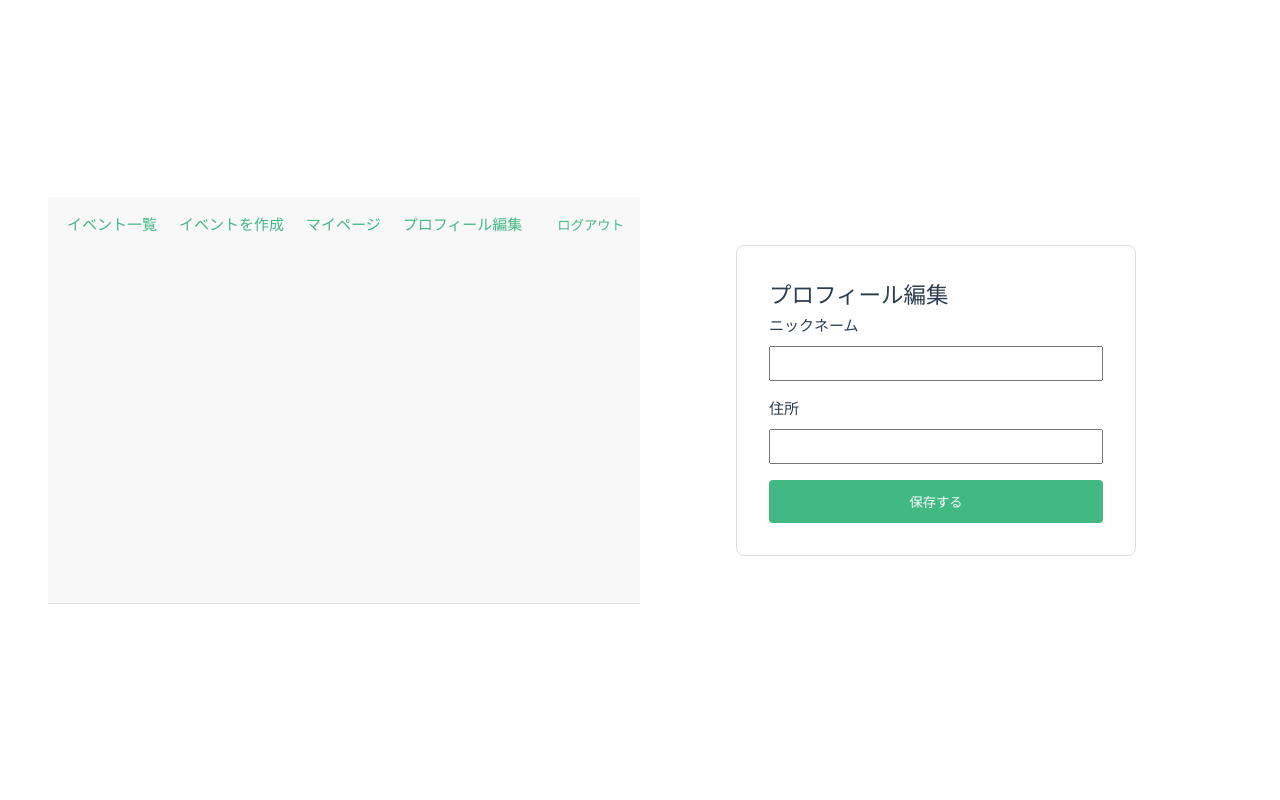
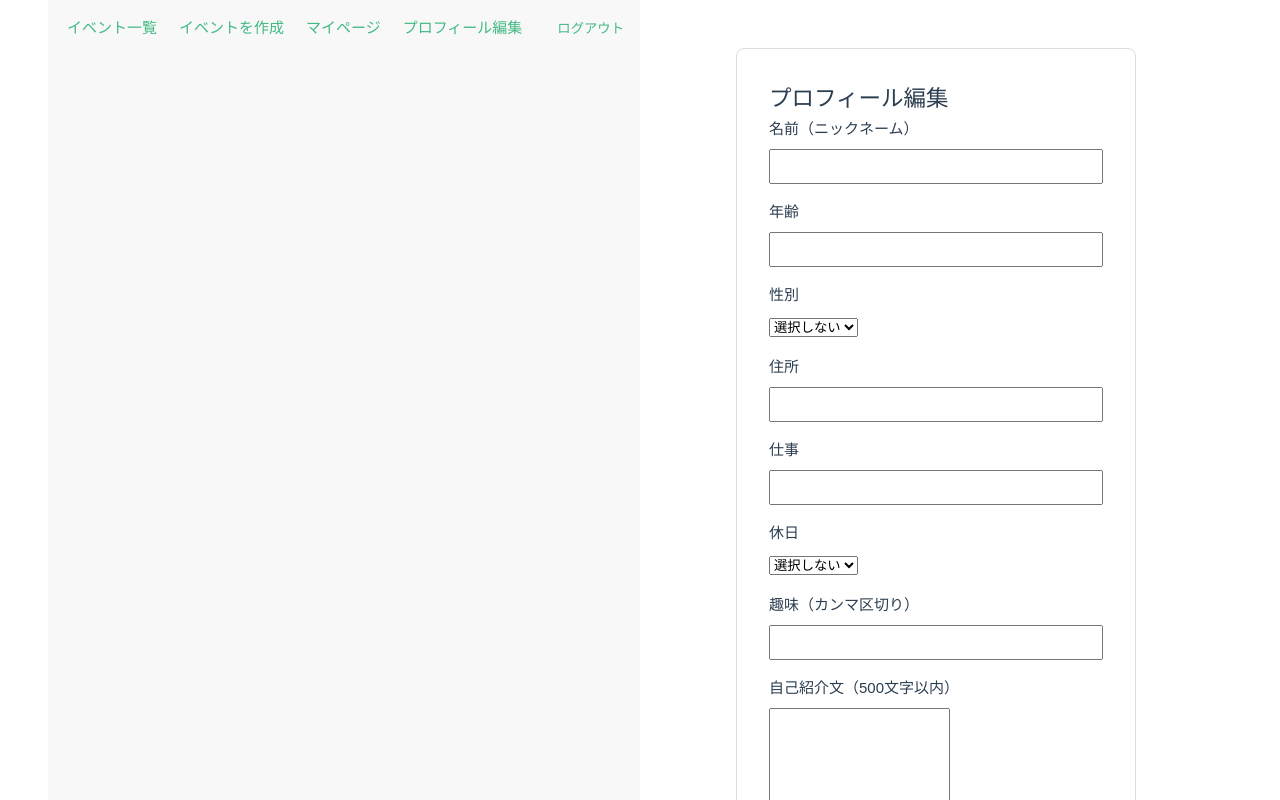
Before and after one commit to calme-calma/neighbor-link, a Vue app: page /profile in a window 1280 px wide. Shown: the top 800 px of the page. Built offline with nearby package versions, Linux system fonts and the light colour scheme; no server answers; the database is empty; sample sign-in values are in the browser's storage.

Commit message:
feat: implement rich user profile functionality

```diff
--- a/src/components/EventDetail.vue
+++ b/src/components/EventDetail.vue
@@ -2,34 +2,60 @@
 <script setup>
 import { ref, onMounted } from 'vue';
 import { useRoute } from 'vue-router';
-import { db } from '../firebase';
-import { doc, getDoc, collection, addDoc, serverTimestamp } from 'firebase/firestore';
+import { db } from '../firebase'; // authのインポートは不要なので削除
+import { doc, getDoc, collection, query, where, getDocs, addDoc, serverTimestamp } from 'firebase/firestore'; // addDocとserverTimestampを追加
 import { getAuth, onAuthStateChanged } from 'firebase/auth';
 
-const route = useRoute(); // URLの情報を取得するための道具
-const event = ref(null); // 取得した単一のイベントを保存する「箱」
-const eventId = route.params.id; // eventIdをここで定義しておくと便利
-const isLoggedIn = ref(false); // ← ログイン状態を入れる箱
+const route = useRoute();
+const event = ref(null);
+const creatorProfile = ref(null); // 主催者プロフィールを入れる箱
+const eventId = route.params.id;
+const isLoggedIn = ref(false);
+
 const auth = getAuth();
-
-onAuthStateChanged(auth, (user) => { // ← ログイン状態を監視
+onAuthStateChanged(auth, (user) => {
   isLoggedIn.value = !!user;
 });
 
-// 「参加する」ボタンが押されたときの処理
+// onMountedで、イベント情報と主催者情報を両方取得する
+onMounted(async () => {
+  // 1. まずイベント情報を取得
+  const eventDocRef = doc(db, "events", eventId);
+  const eventDocSnap = await getDoc(eventDocRef);
+
+  if (eventDocSnap.exists()) {
+    const eventData = eventDocSnap.data();
+    event.value = eventData;
+
+    // 2. イベント情報から主催者のID (creatorId) を取得
+    const creatorId = eventData.creatorId;
+    if (creatorId) {
+      // 3. creatorIdを使って、usersコレクションから主催者のプロフィールを探す
+      const q = query(collection(db, "users"), where("userId", "==", creatorId));
+      const querySnapshot = await getDocs(q);
+
+      if (!querySnapshot.empty) {
+        // 4. 見つかったプロフィールを箱に入れる
+        creatorProfile.value = querySnapshot.docs[0].data();
+      }
+    }
+  } else {
+    console.log("No such event document!");
+  }
+});
+
+// 「参加する」ボタンのロジックは、以前のフェーズで完成しているので変更なし
 const handleAttend = async () => {
-  const user = auth.currentUser; // 現在ログインしているユーザーを取得
+  const user = auth.currentUser;
   if (!user) {
     alert('参加するにはログインが必要です。');
     return;
   }
-
   try {
-    // 'attendances'コレクションに新しいドキュメント（参加記録）を追加
     await addDoc(collection(db, "attendances"), {
-      userId: user.uid,         // 誰が
-      eventId: eventId,         // どのイベントに
-      createdAt: serverTimestamp() // いつ参加したか
+      userId: user.uid,
+      eventId: eventId,
+      createdAt: serverTimestamp()
     });
     alert('イベントへの参加登録が完了しました！');
   } catch (error) {
@@ -37,23 +63,6 @@ const handleAttend = async () => {
     alert('エラーが発生しました。');
   }
 };
-
-onMounted(async () => {
-  // URLからイベントのIDを取得 (例: /event/ABCDEFG -> ABCDEFG)
-  const eventId = route.params.id;
-
-  // 取得したIDを使って、Firestoreから単一のドキュメントへの参照を作成
-  const docRef = doc(db, "events", eventId);
-  const docSnap = await getDoc(docRef);
-
-  if (docSnap.exists()) {
-    // ドキュメントが存在すれば、データを「箱」に入れる
-    event.value = docSnap.data();
-  } else {
-    console.log("No such document!");
-  }
-});
-
 </script>
 
 <template>
@@ -64,6 +73,16 @@ onMounted(async () => {
     <p><strong>場所:</strong> {{ event.location }}</p>
     <hr />
     <p>{{ event.description }}</p>
+    <div v-if="creatorProfile" class="creator-profile">
+      <h3>主催者情報</h3>
+      <p><strong>名前:</strong> {{ creatorProfile.nickname || '未設定' }}</p>
+      <p><strong>年齢:</strong> {{ creatorProfile.age || '未設定' }}</p>
+      <p><strong>性別:</strong> {{ creatorProfile.gender || '未設定' }}</p>
+      <p><strong>仕事:</strong> {{ creatorProfile.occupation || '未設定' }}</p>
+      <p><strong>休日:</strong> {{ creatorProfile.holiday || '未設定' }}</p>
+      <p><strong>趣味:</strong> {{ creatorProfile.hobbies || '未設定' }}</p>
+      <p><strong>自己紹介:</strong> {{ creatorProfile.introduction || '未設定' }}</p>
+    </div>
     <!-- v-if を追加。isLoggedInがtrueの時だけこのボタンを表示 -->
     <button v-if="isLoggedIn" @click="handleAttend">このイベントに参加する</button>
   </div>
@@ -75,4 +94,10 @@ onMounted(async () => {
 <style scoped>
 .event-detail { max-width: 800px; margin: 2rem auto; }
 hr { margin: 1rem 0; }
+.creator-profile {
+  margin-top: 2rem;
+  padding: 1.5rem;
+  background-color: #f9f9f9;
+  border-radius: 8px;
+}
 </style>
--- a/src/components/Profile.vue
+++ b/src/components/Profile.vue
@@ -6,54 +6,65 @@ import { db, auth } from '../firebase';
 import { collection, query, where, getDocs, doc, setDoc, updateDoc } from 'firebase/firestore';
 
 const router = useRouter();
+
+// ▼▼▼ 新しい項目に対応する「箱」を全て用意 ▼▼▼
 const nickname = ref('');
+const age = ref(null);
+const gender = ref('');
 const address = ref('');
+const occupation = ref('');
+const holiday = ref('');
+const hobbies = ref('');
+const introduction = ref('');
 
 const user = auth.currentUser;
-let userProfileDocId = null; // 既存のプロフィールデータのIDを保存する変数
+let userProfileDocId = null;
 
-// --- 読み込み機能 ---
+// --- 読み込み機能の強化 ---
 onMounted(async () => {
   if (user) {
-    // 'users'コレクションから、自分のuserIdと一致するプロフィールを探す
     const q = query(collection(db, "users"), where("userId", "==", user.uid));
     const querySnapshot = await getDocs(q);
 
-    // もしプロフィールが見つかれば
     if (!querySnapshot.empty) {
       const userProfileDoc = querySnapshot.docs[0];
-      userProfileDocId = userProfileDoc.id; // ドキュメントIDを保存
+      userProfileDocId = userProfileDoc.id;
       const profileData = userProfileDoc.data();
-      nickname.value = profileData.nickname; // ニックネームを入力欄に表示
-      address.value = profileData.address;   // 住所を入力欄に表示
+
+      // ▼▼▼ 全ての項目を読み込むようにする ▼▼▼
+      nickname.value = profileData.nickname || '';
+      age.value = profileData.age || null;
+      gender.value = profileData.gender || '';
+      address.value = profileData.address || '';
+      occupation.value = profileData.occupation || '';
+      holiday.value = profileData.holiday || '';
+      hobbies.value = profileData.hobbies || '';
+      introduction.value = profileData.introduction || '';
     }
   }
 });
 
-// --- 保存・更新機能 ---
+// --- 保存・更新機能の強化 ---
 const handleSaveProfile = async () => {
-  if (!user) {
-    alert('ログインしていません。');
-    return;
-  }
+  if (!user) { return; }
 
+  // ▼▼▼ 全ての項目を保存データに含める ▼▼▼
   const profileData = {
     userId: user.uid,
     nickname: nickname.value,
+    age: age.value,
+    gender: gender.value,
     address: address.value,
+    occupation: occupation.value,
+    holiday: holiday.value,
+    hobbies: hobbies.value,
+    introduction: introduction.value,
   };
 
   try {
-    // もし、既存のプロフィールIDが保存されていれば「更新」
     if (userProfileDocId) {
-      const docRef = doc(db, "users", userProfileDocId);
-      await updateDoc(docRef, profileData);
-    }
-    // もし、既存のプロフィールIDがなければ「新規作成」
-    else {
-      // 注意：新規登録直後にここに来る場合、setDocの方が安全
-      // ここでは話を簡単にするために、新規追加(addDoc)の代わりにsetDocを使います
-      // 自分のユーザーIDをドキュメントIDにすることで、重複を防ぎます
+      await updateDoc(doc(db, "users", userProfileDocId), profileData);
+    } else {
       await setDoc(doc(db, "users", user.uid), profileData);
     }
 
@@ -69,16 +80,59 @@ const handleSaveProfile = async () => {
 
 <template>
   <div class="card">
-    <h2>プロフィール編集</h2> <!-- タイトルも変更 -->
+    <h2>プロフィール編集</h2>
     <form @submit.prevent="handleSaveProfile">
+      <!-- 名前（ニックネーム） -->
       <div class="form-group">
-        <label for="nickname">ニックネーム</label>
+        <label for="nickname">名前（ニックネーム）</label>
         <input type="text" id="nickname" v-model="nickname" required />
       </div>
+      <!-- 年齢 -->
+      <div class="form-group">
+        <label for="age">年齢</label>
+        <input type="number" id="age" v-model="age" />
+      </div>
+      <!-- 性別 -->
+      <div class="form-group">
+        <label for="gender">性別</label>
+        <select id="gender" v-model="gender">
+          <option value="">選択しない</option>
+          <option value="男性">男性</option>
+          <option value="女性">女性</option>
+          <option value="その他">その他</option>
+        </select>
+      </div>
+      <!-- 住所 -->
       <div class="form-group">
         <label for="address">住所</label>
-        <input type="text" id="address" v-model="address" required />
+        <input type="text" id="address" v-model="address" />
       </div>
+      <!-- 仕事 -->
+      <div class="form-group">
+        <label for="occupation">仕事</label>
+        <input type="text" id="occupation" v-model="occupation" />
+      </div>
+      <!-- 休日 -->
+      <div class="form-group">
+        <label for="holiday">休日</label>
+        <select id="holiday" v-model="holiday">
+          <option value="">選択しない</option>
+          <option value="平日休み">平日休み</option>
+          <option value="土日休み">土日休み</option>
+          <option value="不定期">不定期</option>
+        </select>
+      </div>
+      <!-- 趣味 -->
+      <div class="form-group">
+        <label for="hobbies">趣味（カンマ区切り）</label>
+        <input type="text" id="hobbies" v-model="hobbies" />
+      </div>
+      <!-- 自己紹介文 -->
+      <div class="form-group">
+        <label for="introduction">自己紹介文（500文字以内）</label>
+        <textarea id="introduction" v-model="introduction" rows="7" maxlength="500"></textarea>
+      </div>
+
       <button type="submit">保存する</button>
     </form>
   </div>
```
